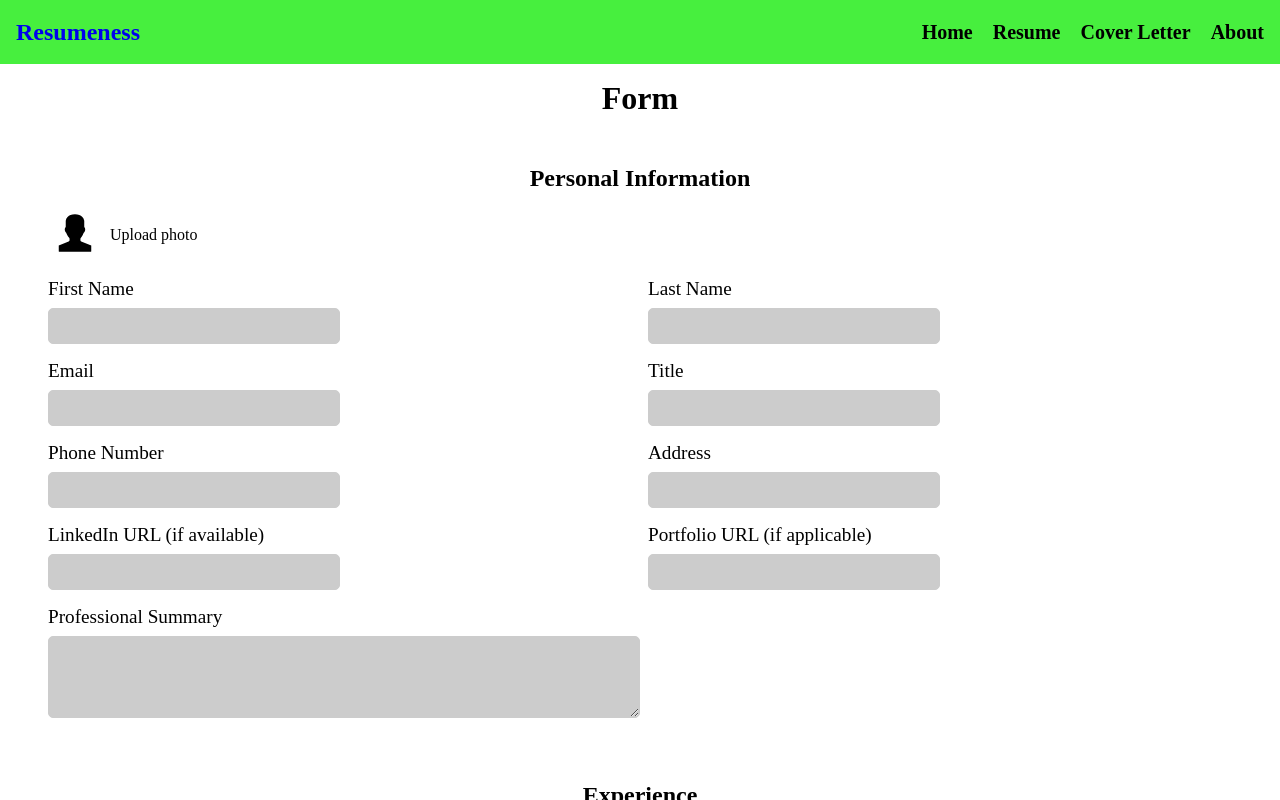
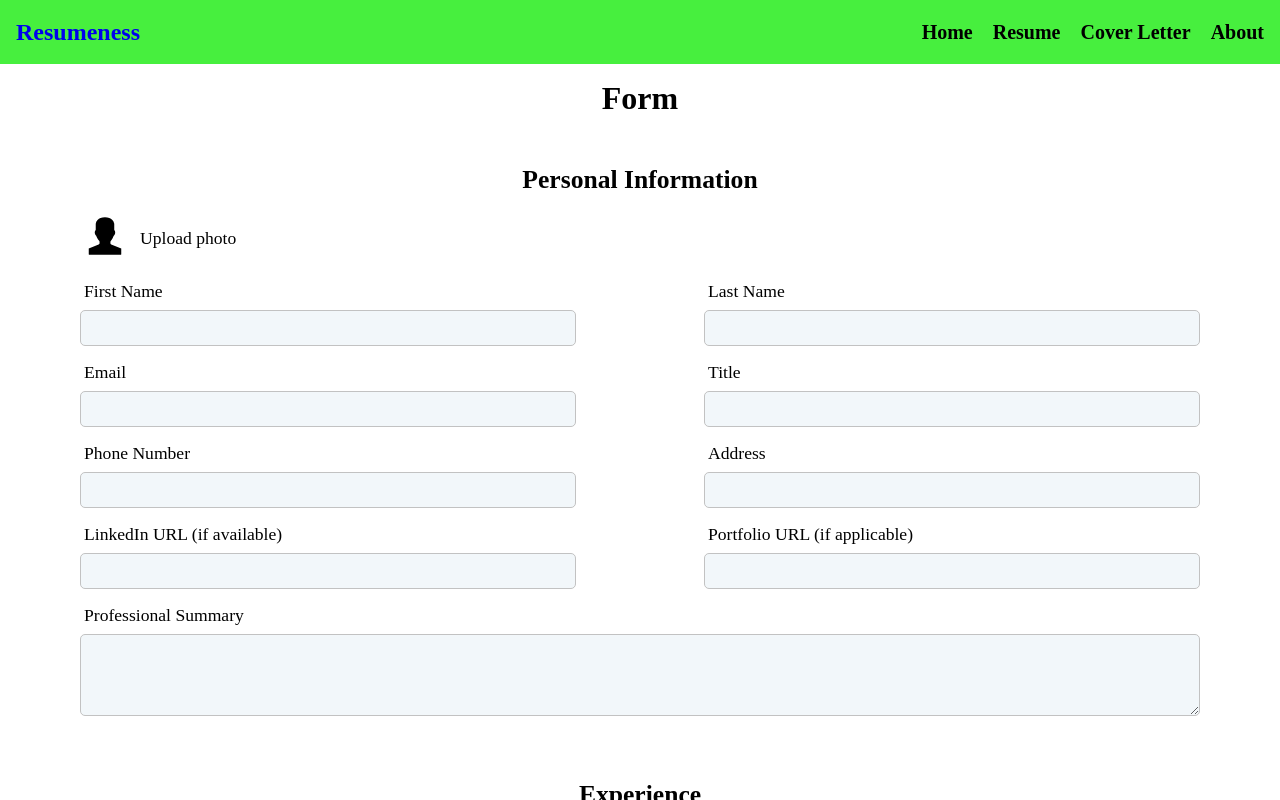
Before and after one commit to The-White-Hats/Resumeness, a React (Vite) app: page /resume in a window 1280 px wide. Built offline with nearby package versions, Linux system fonts and the light colour scheme.

Commit message:
style the form

```diff
--- a/src/pages/resume/sub/form/Form.scss
+++ b/src/pages/resume/sub/form/Form.scss
@@ -1,10 +1,12 @@
-$input-color: #cccccc;
+$input-color: #f2f7fa;
+$input-border-color: #c2c2c2;
+$form-left-space: 5rem;
 
 .form-wrapper {
     flex: 1;
     height: 92vh;
     overflow-y: scroll;
-    background-color: white;
+    background-color: rgb(255, 255, 255);
     // margin-bottom: 3rem;
 
     .title {
@@ -17,21 +19,21 @@ $input-color: #cccccc;
     form {
 
         .sub-title {
-            font-size: 1.5rem;
+            font-size: 1.6rem;
             font-weight: 600;
             text-align: center;
             margin: 2rem 0px 1rem 0px;
         }
         label {
-            font-size: 1.2rem;
-            font-weight: lighter;
+            font-size: 1.1rem;
             margin-bottom: 0.5rem;
+            padding-left: 4px;
         }
 
         button {
             padding: 0.5rem;
-            margin-left: 2rem;
-            border: 1px solid $input-color;
+            margin-left: $form-left-space;
+            border: 1px solid $input-border-color;
             border-radius: 5px;
             background-color: $input-color;
             font-size: 1rem;
@@ -44,11 +46,9 @@ $input-color: #cccccc;
             display: grid;
             grid-template-columns: 1fr 1fr;
             padding-block: 1rem;
-            padding-inline: 3rem;
-            column-gap: 1rem;
-            .big {
-                grid-column: 1/3;
-            }
+            padding-inline: $form-left-space;
+            column-gap: 8rem;
+
             button {
                 grid-column: 1/3;
                 margin: 1rem 0px 1rem 0px;
@@ -58,20 +58,21 @@ $input-color: #cccccc;
                 }
             }
             .form-element {
+                flex: 1;
                 display: flex;
                 flex-direction: column;
-                width: 50%;
+                width: 100%;
                 margin-bottom: 1rem;
                 input {
                     padding: 0.5rem;
-                    border: 1px solid $input-color;
+                    border: 1px solid $input-border-color;
                     border-radius: 5px;
                     background-color: $input-color;
                     font-size: 1rem;
                 }
                 textarea {
                     padding: 0.5rem;
-                    border: 1px solid $input-color;
+                    border: 1px solid $input-border-color;
                     border-radius: 5px;
                     background-color: $input-color;
                     font-size: 1rem;
@@ -98,6 +99,10 @@ $input-color: #cccccc;
                     }
                 }
             }
+            .big {
+                grid-column: 1/3;
+                width: 100%;
+            }
         }
 
         .img-file-container{
@@ -105,16 +110,23 @@ $input-color: #cccccc;
             flex-direction: row;
             justify-content: flex-start;
             align-items: center;
-            padding-left: 50px;
+            padding-left: $form-left-space;
             cursor: pointer;
             width: 190px;
 
             .text{
               margin-left: 10px;
+              font-size: 1.1rem;
             }
 
             .img-container{
               transition: all .8s ease-in-out;
+
+              .img {
+                width: 50px;
+                height: 50px;
+                border-radius: 50%;
+              }
             }
 
             &:hover .img-container{
@@ -125,6 +137,10 @@ $input-color: #cccccc;
               position: absolute;
               opacity: 0;
               cursor: pointer;
+
+              &::-webkit-file-upload-button {
+                visibility: hidden;
+              }
             }
           }
     }
--- a/src/pages/resume/sub/form/form.css
+++ b/src/pages/resume/sub/form/form.css
@@ -2,7 +2,7 @@
   flex: 1;
   height: 92vh;
   overflow-y: scroll;
-  background-color: white;
+  background-color: rgb(255, 255, 255);
 }
 .form-wrapper .title {
   font-size: 2rem;
@@ -11,22 +11,22 @@
   text-align: center;
 }
 .form-wrapper form .sub-title {
-  font-size: 1.5rem;
+  font-size: 1.6rem;
   font-weight: 600;
   text-align: center;
   margin: 2rem 0px 1rem 0px;
 }
 .form-wrapper form label {
-  font-size: 1.2rem;
-  font-weight: lighter;
+  font-size: 1.1rem;
   margin-bottom: 0.5rem;
+  padding-left: 4px;
 }
 .form-wrapper form button {
   padding: 0.5rem;
-  margin-left: 2rem;
-  border: 1px solid #cccccc;
+  margin-left: 5rem;
+  border: 1px solid #c2c2c2;
   border-radius: 5px;
-  background-color: #cccccc;
+  background-color: #f2f7fa;
   font-size: 1rem;
   cursor: pointer;
 }
@@ -37,11 +37,8 @@
   display: grid;
   grid-template-columns: 1fr 1fr;
   padding-block: 1rem;
-  padding-inline: 3rem;
-  column-gap: 1rem;
-}
-.form-wrapper form .Form .big {
-  grid-column: 1/3;
+  padding-inline: 5rem;
+  column-gap: 8rem;
 }
 .form-wrapper form .Form button {
   grid-column: 1/3;
@@ -52,23 +49,24 @@
   width: 100%;
 }
 .form-wrapper form .Form .form-element {
+  flex: 1;
   display: flex;
   flex-direction: column;
-  width: 50%;
+  width: 100%;
   margin-bottom: 1rem;
 }
 .form-wrapper form .Form .form-element input {
   padding: 0.5rem;
-  border: 1px solid #cccccc;
+  border: 1px solid #c2c2c2;
   border-radius: 5px;
-  background-color: #cccccc;
+  background-color: #f2f7fa;
   font-size: 1rem;
 }
 .form-wrapper form .Form .form-element textarea {
   padding: 0.5rem;
-  border: 1px solid #cccccc;
+  border: 1px solid #c2c2c2;
   border-radius: 5px;
-  background-color: #cccccc;
+  background-color: #f2f7fa;
   font-size: 1rem;
   height: 4rem;
   resize: vertical;
@@ -92,34 +90,39 @@
 .form-wrapper form .Form .form-element .sub-form button img {
   width: 100%;
 }
+.form-wrapper form .Form .big {
+  grid-column: 1/3;
+  width: 100%;
+}
 .form-wrapper form .img-file-container {
   display: flex;
   flex-direction: row;
   justify-content: flex-start;
   align-items: center;
-  padding-left: 50px;
+  padding-left: 5rem;
   cursor: pointer;
   width: 190px;
 }
 .form-wrapper form .img-file-container .text {
   margin-left: 10px;
+  font-size: 1.1rem;
 }
 .form-wrapper form .img-file-container .img-container {
   transition: all 0.8s ease-in-out;
+}
+.form-wrapper form .img-file-container .img-container .img {
+  width: 50px;
+  height: 50px;
+  border-radius: 50%;
 }
 .form-wrapper form .img-file-container:hover .img-container {
   transform: scale(1.1);
 }
 .form-wrapper form .img-file-container .file {
   position: absolute;
+  opacity: 0;
   cursor: pointer;
-  opacity: 0;
 }
-.file::-webkit-file-upload-button {
+.form-wrapper form .img-file-container .file::-webkit-file-upload-button {
   visibility: hidden;
 }
-.img {
-  width: 50px;
-  height: 50px;
-  border-radius: 50%;
-}
```
